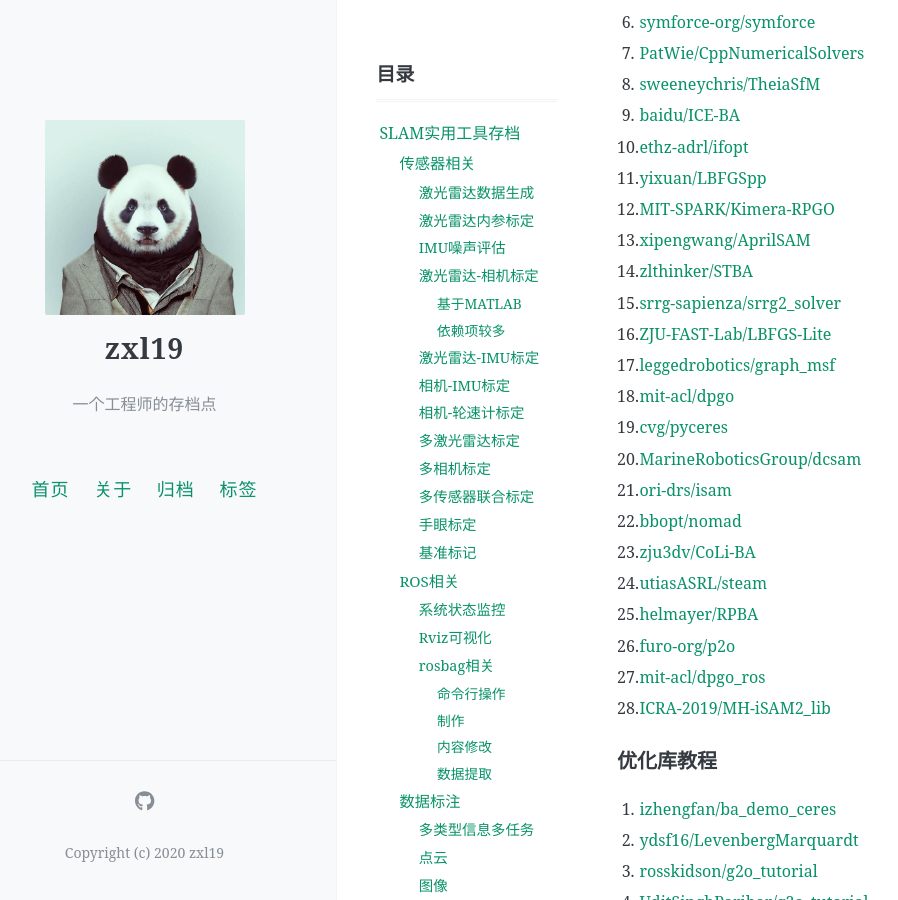
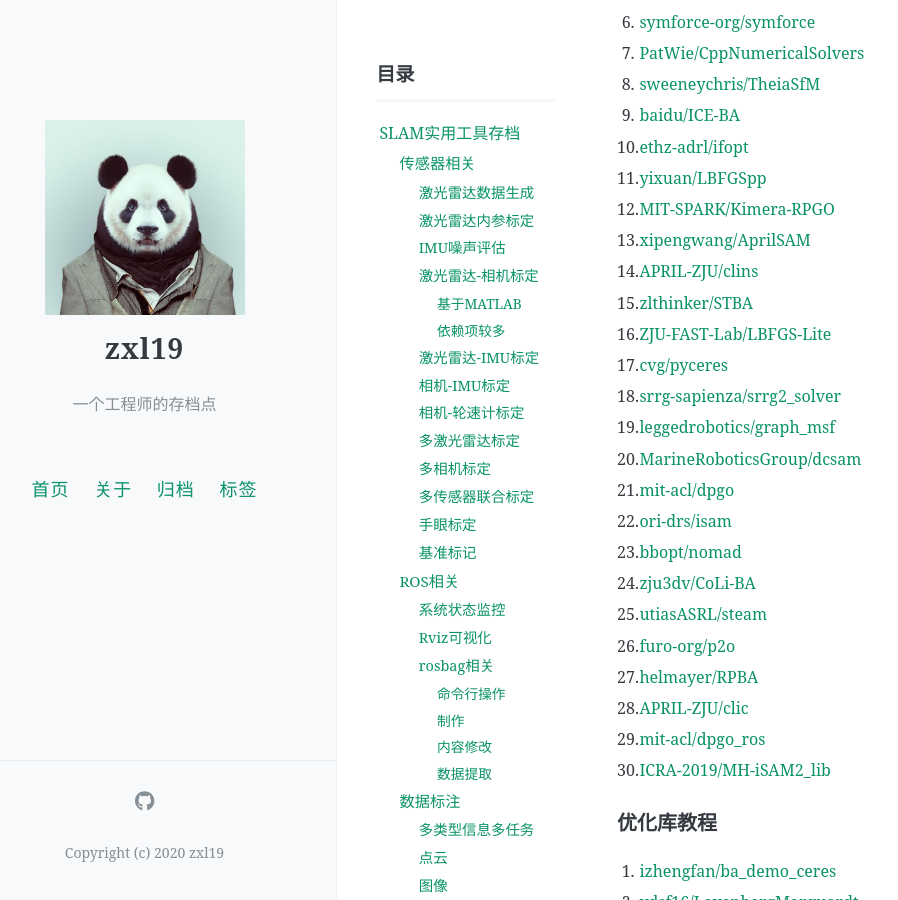
Before and after one commit to zxl19/zxl19.github.io, a Jekyll site: the page built from _posts/2021-05-25-slam-tool.md, in a window 1280 px wide and 900 px high, scrolled down 8045 px. Shown: the whole window, without its empty margins (47-945 px from the left). Built offline with Jekyll 4.4.1, drawn with Linux system fonts in a browser that asks for light colours; comment, search, counter and statistics services are not loaded; some of the changed text lies outside the part shown.

Commit message:
Update Posts

```diff
--- a/_posts/2021-05-25-slam-tool.md
+++ b/_posts/2021-05-25-slam-tool.md
@@ -297,21 +297,23 @@ pinned: false
 11. [yixuan/LBFGSpp](https://github.com/yixuan/LBFGSpp)
 12. [MIT-SPARK/Kimera-RPGO](https://github.com/MIT-SPARK/Kimera-RPGO)
 13. [xipengwang/AprilSAM](https://github.com/xipengwang/AprilSAM)
-14. [zlthinker/STBA](https://github.com/zlthinker/STBA)
-15. [srrg-sapienza/srrg2_solver](https://github.com/srrg-sapienza/srrg2_solver)
+14. [APRIL-ZJU/clins](https://github.com/APRIL-ZJU/clins)
+15. [zlthinker/STBA](https://github.com/zlthinker/STBA)
 16. [ZJU-FAST-Lab/LBFGS-Lite](https://github.com/ZJU-FAST-Lab/LBFGS-Lite)
-17. [leggedrobotics/graph_msf](https://github.com/leggedrobotics/graph_msf)
-18. [mit-acl/dpgo](https://github.com/mit-acl/dpgo)
-19. [cvg/pyceres](https://github.com/cvg/pyceres)
+17. [cvg/pyceres](https://github.com/cvg/pyceres)
+18. [srrg-sapienza/srrg2_solver](https://github.com/srrg-sapienza/srrg2_solver)
+19. [leggedrobotics/graph_msf](https://github.com/leggedrobotics/graph_msf)
 20. [MarineRoboticsGroup/dcsam](https://github.com/MarineRoboticsGroup/dcsam)
-21. [ori-drs/isam](https://github.com/ori-drs/isam)
-22. [bbopt/nomad](https://github.com/bbopt/nomad)
-23. [zju3dv/CoLi-BA](https://github.com/zju3dv/CoLi-BA)
-24. [utiasASRL/steam](https://github.com/utiasASRL/steam)
-25. [helmayer/RPBA](https://github.com/helmayer/RPBA)
+21. [mit-acl/dpgo](https://github.com/mit-acl/dpgo)
+22. [ori-drs/isam](https://github.com/ori-drs/isam)
+23. [bbopt/nomad](https://github.com/bbopt/nomad)
+24. [zju3dv/CoLi-BA](https://github.com/zju3dv/CoLi-BA)
+25. [utiasASRL/steam](https://github.com/utiasASRL/steam)
 26. [furo-org/p2o](https://github.com/furo-org/p2o)
-27. [mit-acl/dpgo_ros](https://github.com/mit-acl/dpgo_ros)
-28. [ICRA-2019/MH-iSAM2_lib](https://github.com/ICRA-2019/MH-iSAM2_lib)
+27. [helmayer/RPBA](https://github.com/helmayer/RPBA)
+28. [APRIL-ZJU/clic](https://github.com/APRIL-ZJU/clic)
+29. [mit-acl/dpgo_ros](https://github.com/mit-acl/dpgo_ros)
+30. [ICRA-2019/MH-iSAM2_lib](https://github.com/ICRA-2019/MH-iSAM2_lib)
 
 ### 优化库教程
 
```
Also changed, not shown: other parts of _posts/2021-05-25-slam-tool.md (+1 -0 lines), _posts/2021-05-22-cpp-material.md (+1 -0 lines).
